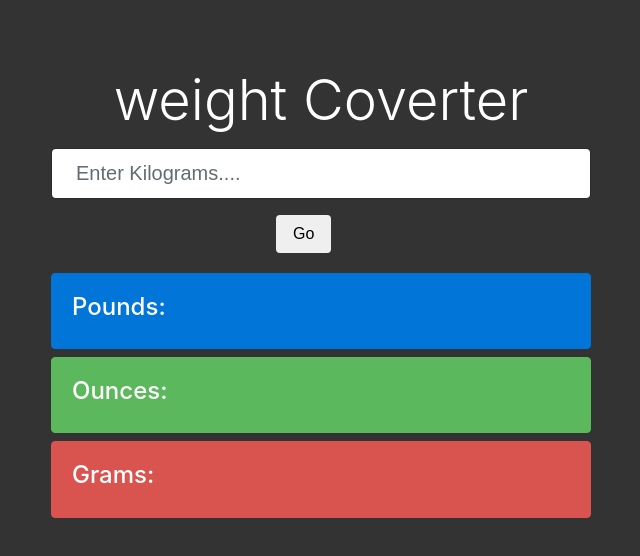
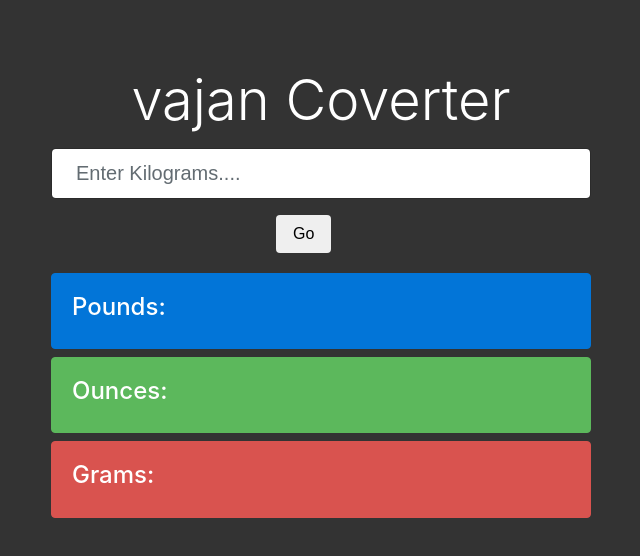
Before and after one commit to kalyanigade-com/DevOps_project, a plain HTML site: page index.html in a window 1280 px wide. Shown: the whole page, without its empty margins (319-959 px from the left). Drawn offline with nearby package versions, Linux system fonts and the light colour scheme.

Commit message:
Update index.html

```diff
--- a/index.html
+++ b/index.html
@@ -27,7 +27,7 @@ integrity="sha384-rwoIResjU2yc3z8GV/NPeZWAv56rSmLldC3R/AZzGRnGxQQKnKkoFVhFQhNUwE
   <div class="container">
     <div class="row">
       <div class="col-md-6 offset-md-3">
-        <h1 class="display-4 text-center mb-3"> weight Coverter</h1>
+        <h1 class="display-4 text-center mb-3"> vajan Coverter</h1>
         <form>
           <div class="form-group">
             <input id="kgInput" type="number"
```
